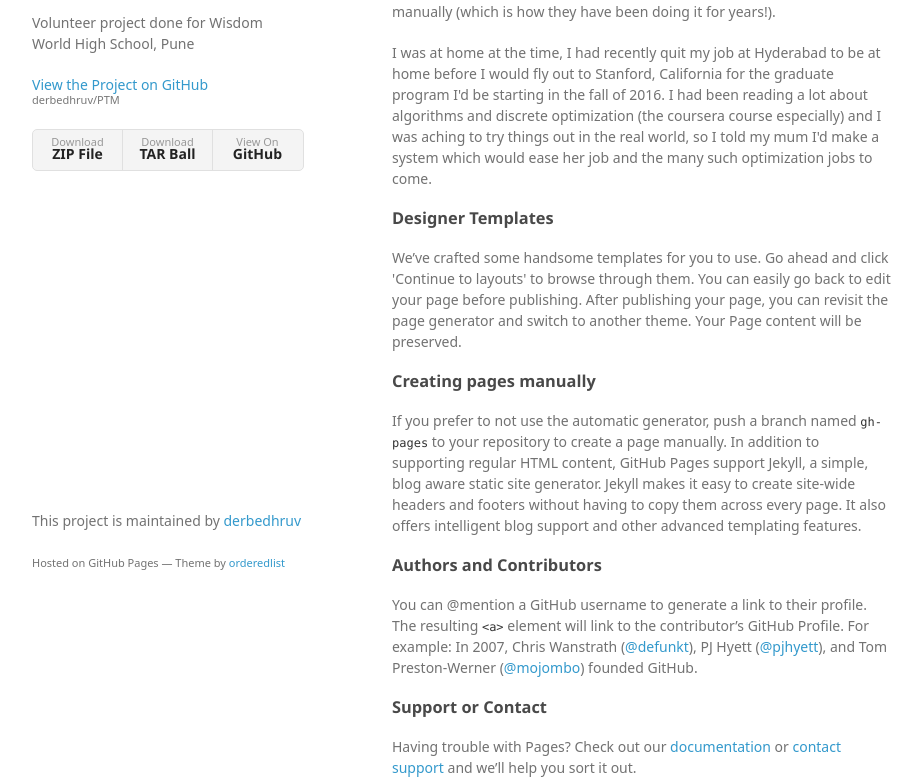
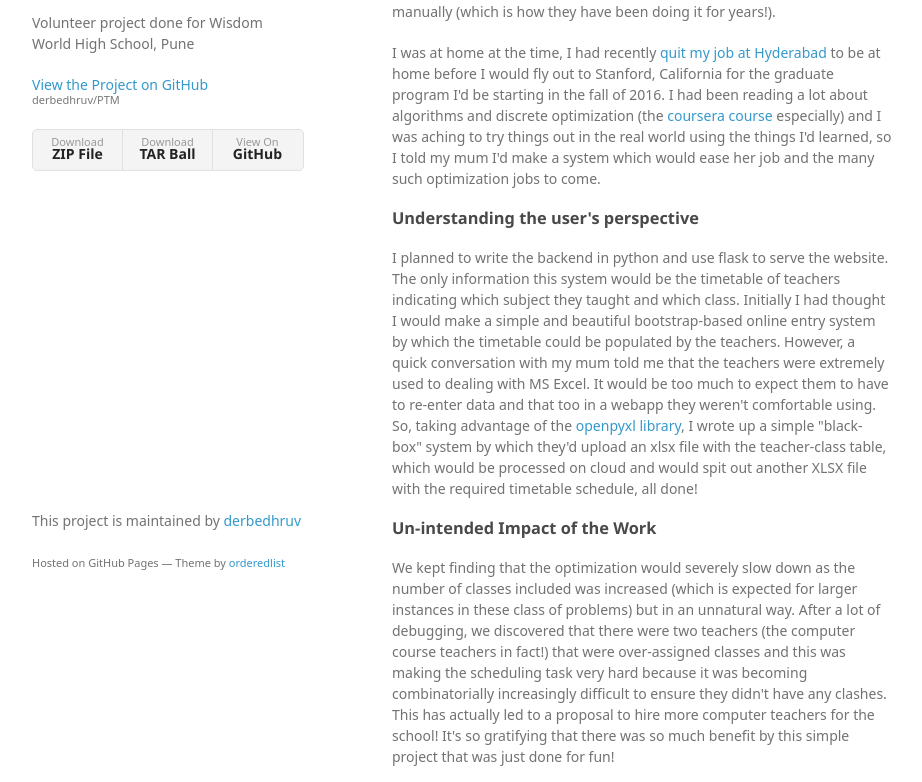
Before and after one commit to derbedhruv/PTM, a plain HTML site: page index.html in a window 1280 px wide. Shown: the part 158-940 px from the top of the page, without its empty margins (178-1100 px from the left). Drawn offline with Linux system fonts and the light colour scheme; a web font is replaced by a local one.

```diff
--- a/index.html
+++ b/index.html
@@ -33,27 +33,22 @@
 
 <p>My mom is vice-principal at a high school called <a href="http://www.wisdomworldschool.in/">Wisdom World</a> in Wakad, Pune. She needed to schedule a parent-teacher meeting for all teachers (from classes 3 to 10) and it was turning out to be a major headache to do manually (which is how they have been doing it for years!).</p>
 
-<p>I was at home at the time, I had recently quit my job at Hyderabad to be at home before I would fly out to Stanford, California for the graduate program I'd be starting in the fall of 2016. I had been reading a lot about algorithms and discrete optimization (the coursera course especially) and I was aching to try things out in the real world, so I told my mum I'd make a system which would ease her job and the many such optimization jobs to come.</p>
+<p>I was at home at the time, I had recently <a href="http://www.derbedhruv.com/srujana-center-for-innovation">quit my job at Hyderabad</a> to be at home before I would fly out to Stanford, California for the graduate program I'd be starting in the fall of 2016. I had been reading a lot about algorithms and discrete optimization (the <a href="https://www.coursera.org/learn/modeling-discrete-optimization/">coursera course</a> especially) and I was aching to try things out in the real world using the things I'd learned, so I told my mum I'd make a system which would ease her job and the many such optimization jobs to come.</p>
 
 <h3>
-<a id="designer-templates" class="anchor" href="#designer-templates" aria-hidden="true"><span aria-hidden="true" class="octicon octicon-link"></span></a>Designer Templates</h3>
+<a id="understanding-the-users-perspective" class="anchor" href="#understanding-the-users-perspective" aria-hidden="true"><span aria-hidden="true" class="octicon octicon-link"></span></a>Understanding the user's perspective</h3>
 
-<p>We’ve crafted some handsome templates for you to use. Go ahead and click 'Continue to layouts' to browse through them. You can easily go back to edit your page before publishing. After publishing your page, you can revisit the page generator and switch to another theme. Your Page content will be preserved.</p>
+<p>I planned to write the backend in python and use flask to serve the website. The only information this system would be the timetable of teachers indicating which subject they taught and which class. Initially I had thought I would make a simple and beautiful bootstrap-based online entry system by which the timetable could be populated by the teachers. However, a quick conversation with my mum told me that the teachers were extremely used to dealing with MS Excel. It would be too much to expect them to have to re-enter data and that too in a webapp they weren't comfortable using. So, taking advantage of the <a href="https://openpyxl.readthedocs.io/en/default/">openpyxl library</a>, I wrote up a simple "black-box" system by which they'd upload an xlsx file with the teacher-class table, which would be processed on cloud and would spit out another XLSX file with the required timetable schedule, all done!</p>
 
 <h3>
-<a id="creating-pages-manually" class="anchor" href="#creating-pages-manually" aria-hidden="true"><span aria-hidden="true" class="octicon octicon-link"></span></a>Creating pages manually</h3>
+<a id="un-intended-impact-of-the-work" class="anchor" href="#un-intended-impact-of-the-work" aria-hidden="true"><span aria-hidden="true" class="octicon octicon-link"></span></a>Un-intended Impact of the Work</h3>
 
-<p>If you prefer to not use the automatic generator, push a branch named <code>gh-pages</code> to your repository to create a page manually. In addition to supporting regular HTML content, GitHub Pages support Jekyll, a simple, blog aware static site generator. Jekyll makes it easy to create site-wide headers and footers without having to copy them across every page. It also offers intelligent blog support and other advanced templating features.</p>
+<p>We kept finding that the optimization would severely slow down as the number of classes included was increased (which is expected for larger instances in these class of problems) but in an unnatural way. After a lot of debugging, we discovered that there were two teachers (the computer course teachers in fact!) that were over-assigned classes and this was making the scheduling task very hard because it was becoming combinatorially increasingly difficult to ensure they didn't have any clashes. This has actually led to a proposal to hire more computer teachers for the school! It's so gratifying that there was so much benefit by this simple project that was just done for fun!</p>
 
 <h3>
-<a id="authors-and-contributors" class="anchor" href="#authors-and-contributors" aria-hidden="true"><span aria-hidden="true" class="octicon octicon-link"></span></a>Authors and Contributors</h3>
+<a id="under-the-hood" class="anchor" href="#under-the-hood" aria-hidden="true"><span aria-hidden="true" class="octicon octicon-link"></span></a>Under the Hood</h3>
 
-<p>You can @mention a GitHub username to generate a link to their profile. The resulting <code>&lt;a&gt;</code> element will link to the contributor’s GitHub Profile. For example: In 2007, Chris Wanstrath (<a href="https://github.com/defunkt" class="user-mention">@defunkt</a>), PJ Hyett (<a href="https://github.com/pjhyett" class="user-mention">@pjhyett</a>), and Tom Preston-Werner (<a href="https://github.com/mojombo" class="user-mention">@mojombo</a>) founded GitHub.</p>
-
-<h3>
-<a id="support-or-contact" class="anchor" href="#support-or-contact" aria-hidden="true"><span aria-hidden="true" class="octicon octicon-link"></span></a>Support or Contact</h3>
-
-<p>Having trouble with Pages? Check out our <a href="https://help.github.com/pages">documentation</a> or <a href="https://github.com/contact">contact support</a> and we’ll help you sort it out.</p>
+<p>Everything runs in python. The optimization is run in minizinc - the <code>.dzn</code> file is produced by a python code on-the-fly and run with the <code>.mzn</code> file. The output from this is written to a temporary file, which is parsed by the same python routine and used by it to generate the excel file. The main file to read is <a href="https://github.com/derbedhruv/PTM/blob/master/gen_timetable_mzn.py">gen_timetable.py</a>.</p>
       </section>
       <footer>
         <p>This project is maintained by <a href="https://github.com/derbedhruv">derbedhruv</a></p>
```
Also changed, not shown: params.json (+1 -1 lines).
